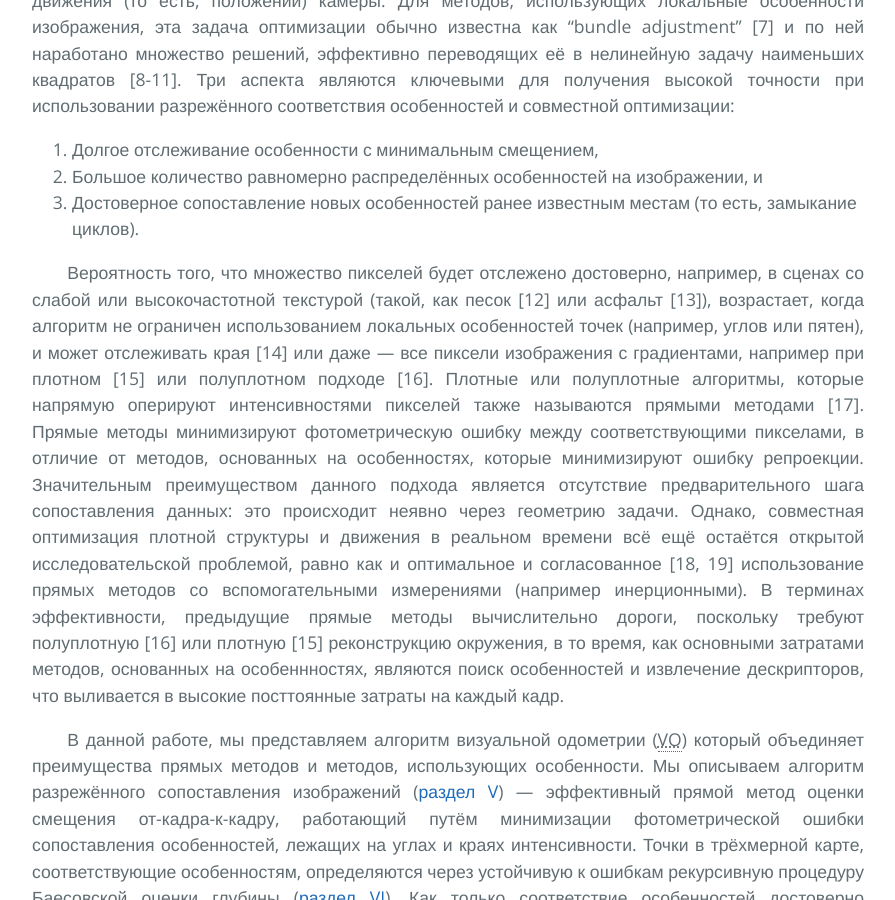
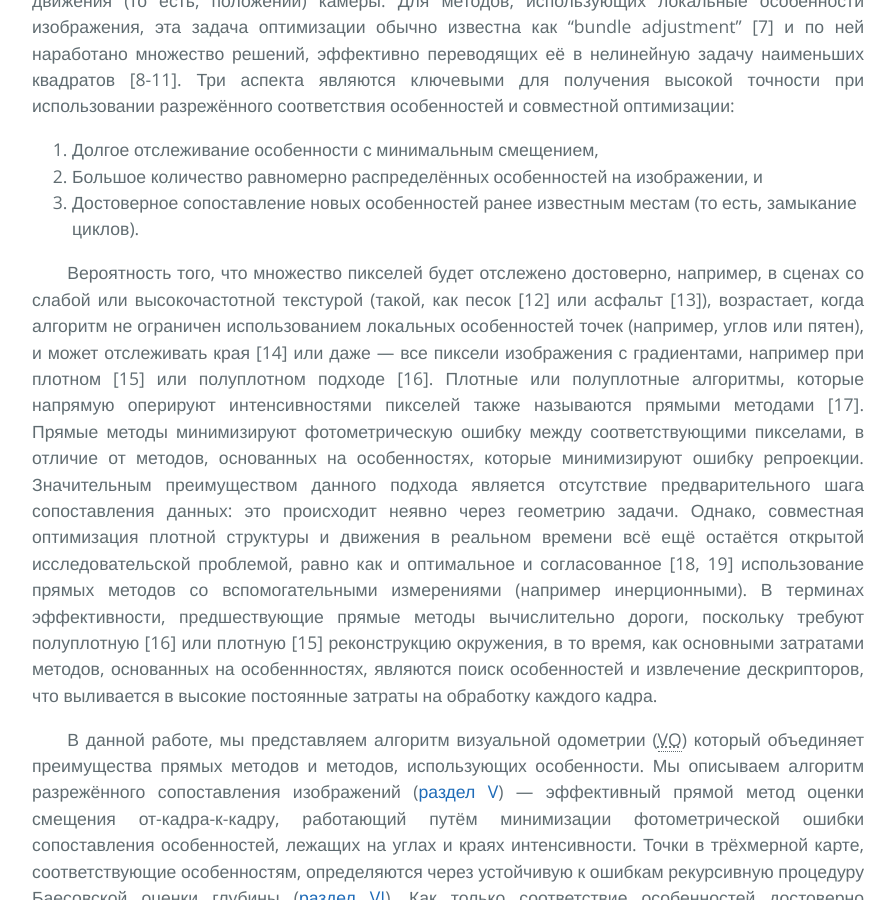
Before and after one commit to i-v-s/slam, a Jekyll site: the page built from svo2.md, in a window 1280 px wide and 900 px high, scrolled down 1881 px. Shown: the whole window, without its empty margins (192-1087 px from the left). Built offline with Jekyll 4.4.1, drawn with Linux system fonts in a browser that asks for light colours; our own code applies the rules of GitHub Pages for plain Markdown files; formulas are drawn with MathJax 3.

Commit message:
Updated svo2.md

```diff
--- a/svo2.md
+++ b/svo2.md
@@ -80,11 +80,11 @@ the UZH Forschungskredit, and the SNSF-ERC Starting Grant.
 и движения в реальном времени всё ещё остаётся открытой исследовательской проблемой,
 равно как и оптимальное и согласованное [18, 19] использование прямых методов
 со вспомогательными измерениями (например инерционными). В терминах
-эффективности, предыдущие прямые методы вычислительно
+эффективности, предшествующие прямые методы вычислительно
 дороги, поскольку требуют полуплотную [16] или плотную [15]
 реконструкцию окружения, в то время, как основными затратами
 методов, основанных на особеннностях, являются поиск особенностей и
-извлечение дескрипторов, что выливается в высокие посттоянные затраты на каждый кадр.
+извлечение дескрипторов, что выливается в высокие постоянные затраты на обработку каждого кадра.
 
 В данной работе, мы представляем алгоритм визуальной одометрии (VO) который объединяет
 преимущества прямых методов и методов, использующих особенности.
```
